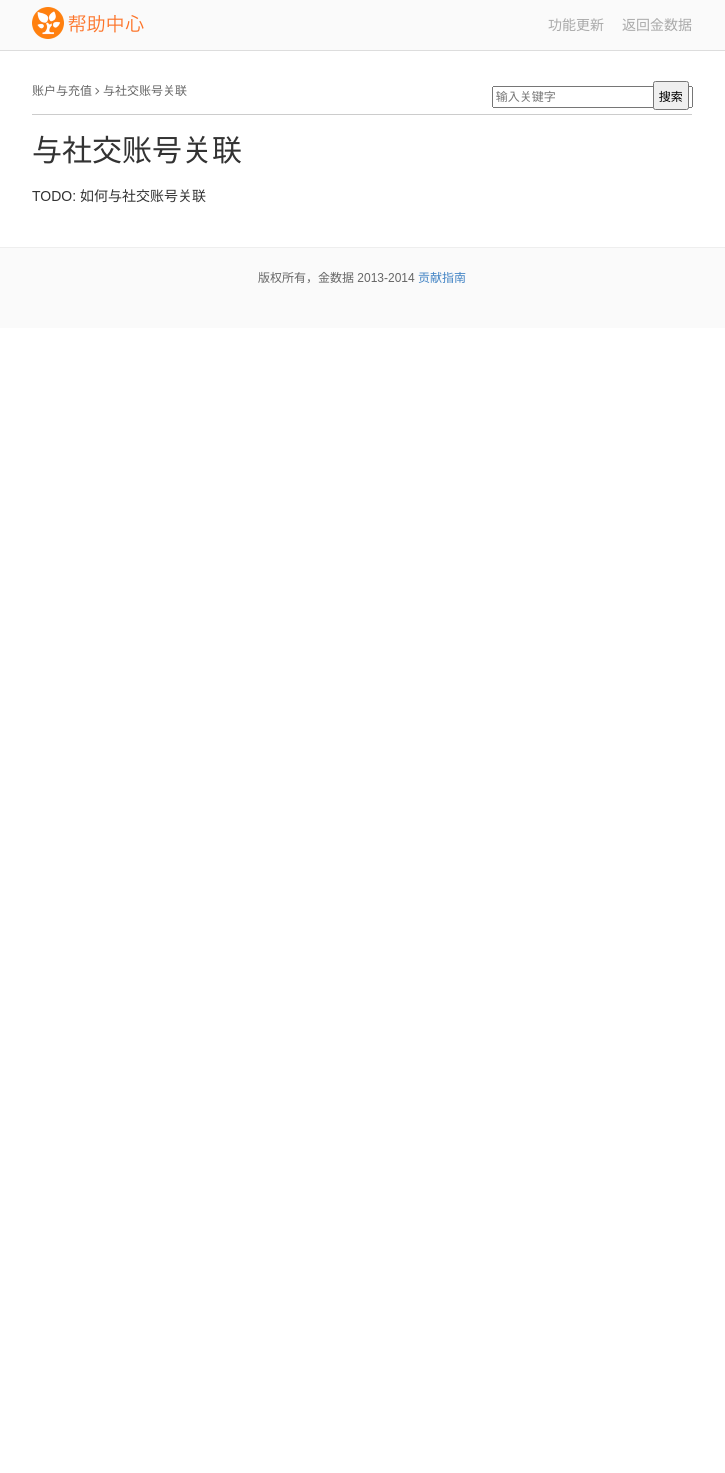
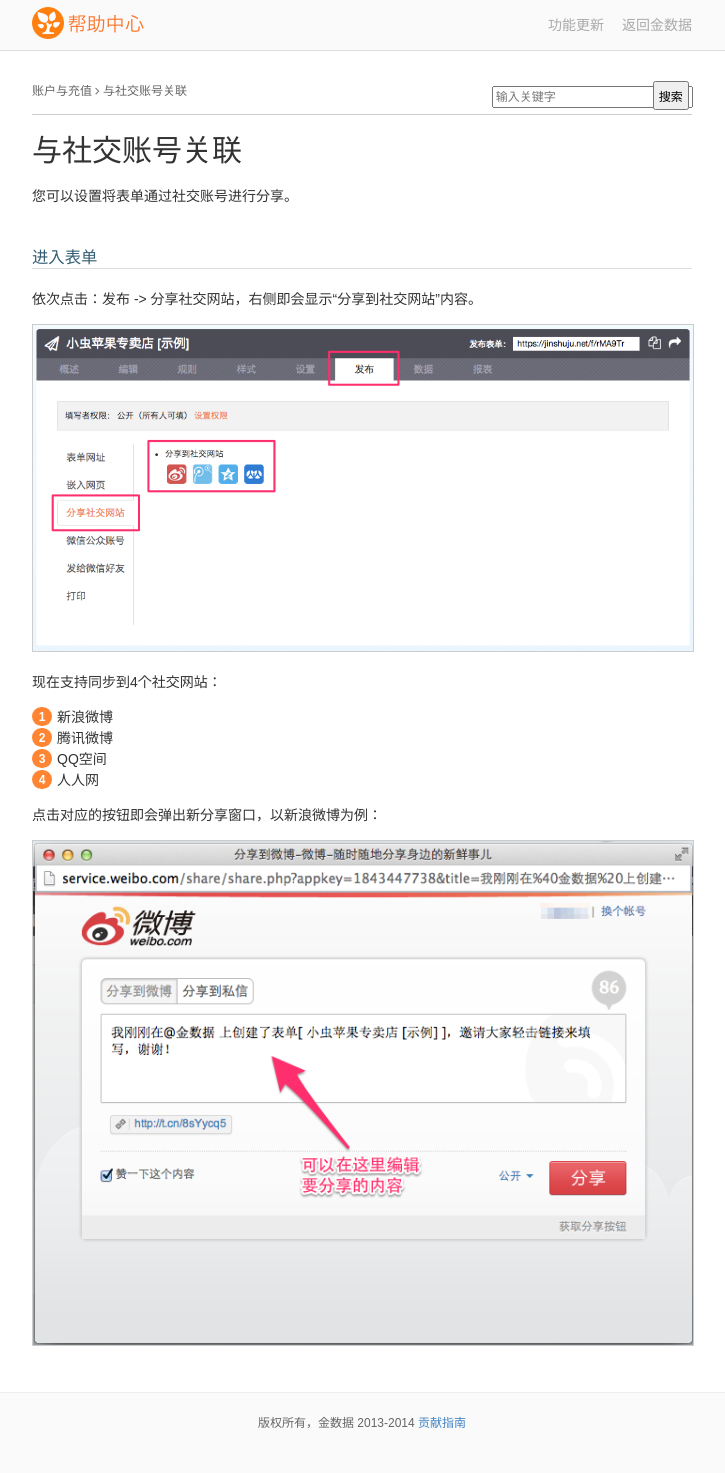
Before and after one commit to jinshuju/help.jinshuju.net, a Jekyll site: the page built from _posts/2014-2-7-social-accounts.md, in a window 1280 px wide. Shown: the whole page, without its empty margins (278-1003 px from the left). Built offline with Jekyll 4.4.1, drawn with Linux system fonts in a browser that asks for light colours; Markdown is read by kramdown in place of the engine named in the settings; before the commit the page ends 900 px from its top, so only the background shows below that.

Commit message:
social accounts

```diff
--- a/_posts/2014-2-7-social-accounts.md
+++ b/_posts/2014-2-7-social-accounts.md
@@ -3,9 +3,23 @@
 title:  "与社交账号关联"
 date:   2014-03-10 12:12:12
 category: account
-tags: todo L
-
-author: 小虫
 ---
 
-TODO: 如何与社交账号关联
+您可以设置将表单通过社交账号进行分享。
+
+### 进入表单
+
+依次点击：发布 -> 分享社交网站，右侧即会显示“分享到社交网站”内容。
+
+![](/images/social-accounts-share.png)
+
+现在支持同步到4个社交网站：
+
+1. 新浪微博
+2. 腾讯微博
+3. QQ空间
+4. 人人网
+
+点击对应的按钮即会弹出新分享窗口，以新浪微博为例：
+
+![](/images/social-accounts-share-sina.png)
```
Also changed, not shown: images/social-accounts-share-sina.png (added), images/social-accounts-share.png (added).
